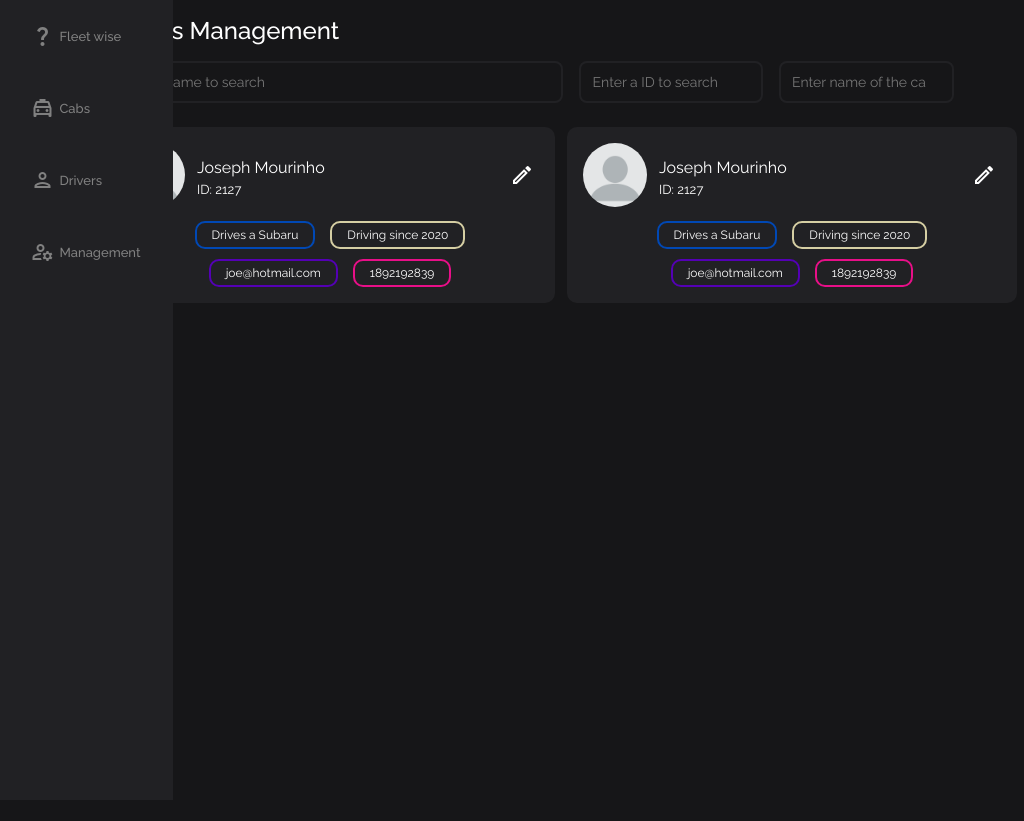
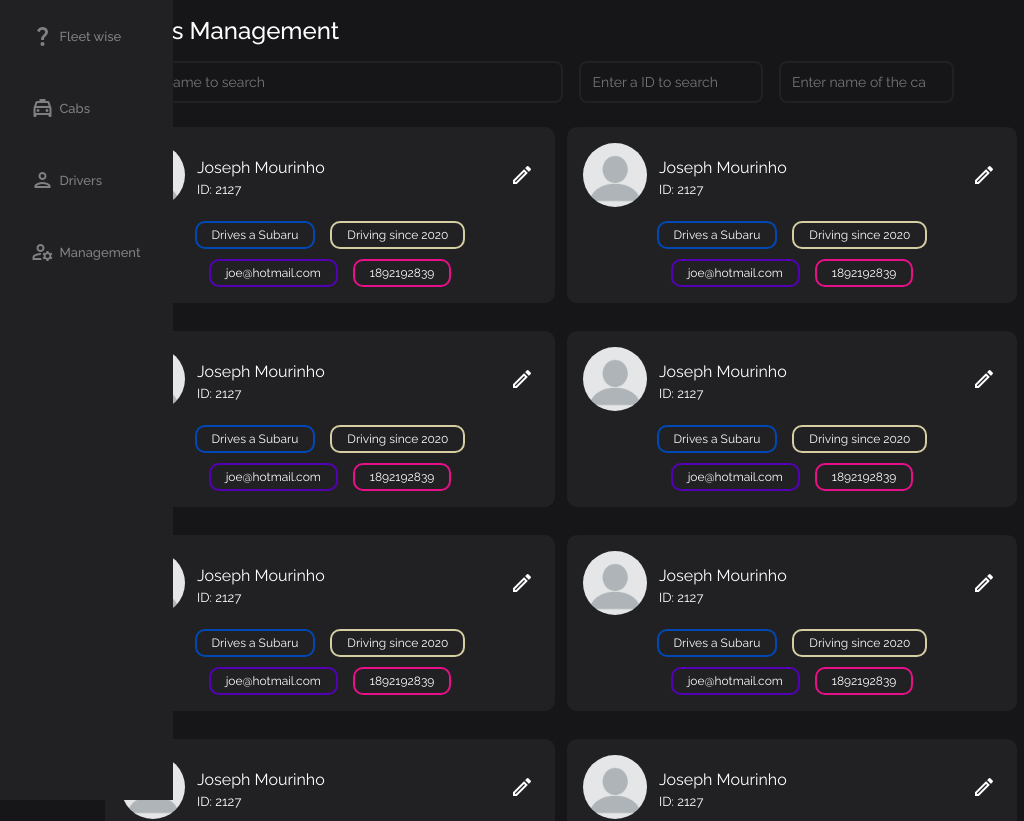
Before and after one commit to DineshK-1/fleetwise, a Next.js app: page /drivers in a window 1280 px wide. Shown: the top 821 px of the page, without its empty margins (2-1026 px from the left). Before the commit the page ends 800 px from the top, so only its background shows below. Built offline with nearby package versions, Linux system fonts and the light colour scheme.

Commit message:
made small improvements to driver card styles

```diff
--- a/app/Cabs/cabdeets.css
+++ b/app/Cabs/cabdeets.css
@@ -97,9 +97,8 @@
   justify-content: center;
   padding: 10px 20px;
   height: 70px;
-  box-shadow: #686e76 2px 2px;
   width: 200px;
-  transition: background-color 200ms ease-in, transform 200ms ease-in;
+  transition: background-color 200ms ease-in, transform 300ms ease-in;
 }
 
 .addcabs button:hover {
@@ -109,7 +108,7 @@
 }
 
 .addcabs button:active {
-  transform: scale(0.95);
+  transform: scale(0.98);
 }
 
 .addcabs button span {
--- a/app/components/driver-card.component.jsx
+++ b/app/components/driver-card.component.jsx
@@ -1,4 +1,4 @@
-import "../Drivers/driverdeets.css"
+import "../Drivers/driverdeets.css";
 import Image from "next/image";
 
 export default function DriverCard({ name, ID, email, phone }) {
@@ -7,7 +7,13 @@ export default function DriverCard({ name, ID, email, phone }) {
       <div className="card-top">
         <div className="left">
           <div className="image">
-            <Image src={"/blank-profile.png"} width={64} height={64} style={{ borderRadius: "5rem" }} />
+            <Image
+              src={"/blank-profile.png"}
+              alt="driver pic"
+              width={64}
+              height={64}
+              style={{ borderRadius: "5rem" }}
+            />
           </div>
 
           <div className="details">
@@ -16,7 +22,9 @@ export default function DriverCard({ name, ID, email, phone }) {
           </div>
         </div>
         <div className="action-buttons">
-          <div className="edit-button"><span class="material-icons-outlined">edit</span></div>
+          <div className="edit-button">
+            <span class="material-icons-outlined">edit</span>
+          </div>
         </div>
       </div>
 
@@ -29,7 +37,6 @@ export default function DriverCard({ name, ID, email, phone }) {
         <div className="email tag">{email}</div>
         <div className="phone tag">{phone}</div>
       </div>
-
     </div>
   );
 }
--- a/app/drivers/page.jsx
+++ b/app/drivers/page.jsx
@@ -14,16 +14,83 @@ export default function DriverDetails() {
       id: "2127",
       email: "joe@hotmail.com",
       phone: "1892192839",
-    }
+    },
+    {
+      name: "Joseph Mourinho",
+      id: "2127",
+      email: "joe@hotmail.com",
+      phone: "1892192839",
+    },
+    {
+      name: "Joseph Mourinho",
+      id: "2127",
+      email: "joe@hotmail.com",
+      phone: "1892192839",
+    },
+    {
+      name: "Joseph Mourinho",
+      id: "2127",
+      email: "joe@hotmail.com",
+      phone: "1892192839",
+    },
+    {
+      name: "Joseph Mourinho",
+      id: "2127",
+      email: "joe@hotmail.com",
+      phone: "1892192839",
+    },
+    {
+      name: "Joseph Mourinho",
+      id: "2127",
+      email: "joe@hotmail.com",
+      phone: "1892192839",
+    },
+    ,
+    {
+      name: "Joseph Mourinho",
+      id: "2127",
+      email: "joe@hotmail.com",
+      phone: "1892192839",
+    },
+    {
+      name: "Joseph Mourinho",
+      id: "2127",
+      email: "joe@hotmail.com",
+      phone: "1892192839",
+    },
+    {
+      name: "Joseph Mourinho",
+      id: "2127",
+      email: "joe@hotmail.com",
+      phone: "1892192839",
+    },
+    {
+      name: "Joseph Mourinho",
+      id: "2127",
+      email: "joe@hotmail.com",
+      phone: "1892192839",
+    },
   ];
   return (
     <div className="driver-section">
       <h2 className="w-500">Drivers Management</h2>
 
       <div className="search-drivers">
-        <input type="search" className="search name-search" placeholder="Enter a name to search" />
-        <input type="search" className="search" placeholder="Enter a ID to search" />
-        <input type="search" className="search cab-search" placeholder="Enter name of the cab" />
+        <input
+          type="search"
+          className="search name-search"
+          placeholder="Enter a name to search"
+        />
+        <input
+          type="search"
+          className="search"
+          placeholder="Enter a ID to search"
+        />
+        <input
+          type="search"
+          className="search cab-search"
+          placeholder="Enter name of the cab"
+        />
       </div>
 
       <div className="driver-cards">
```
